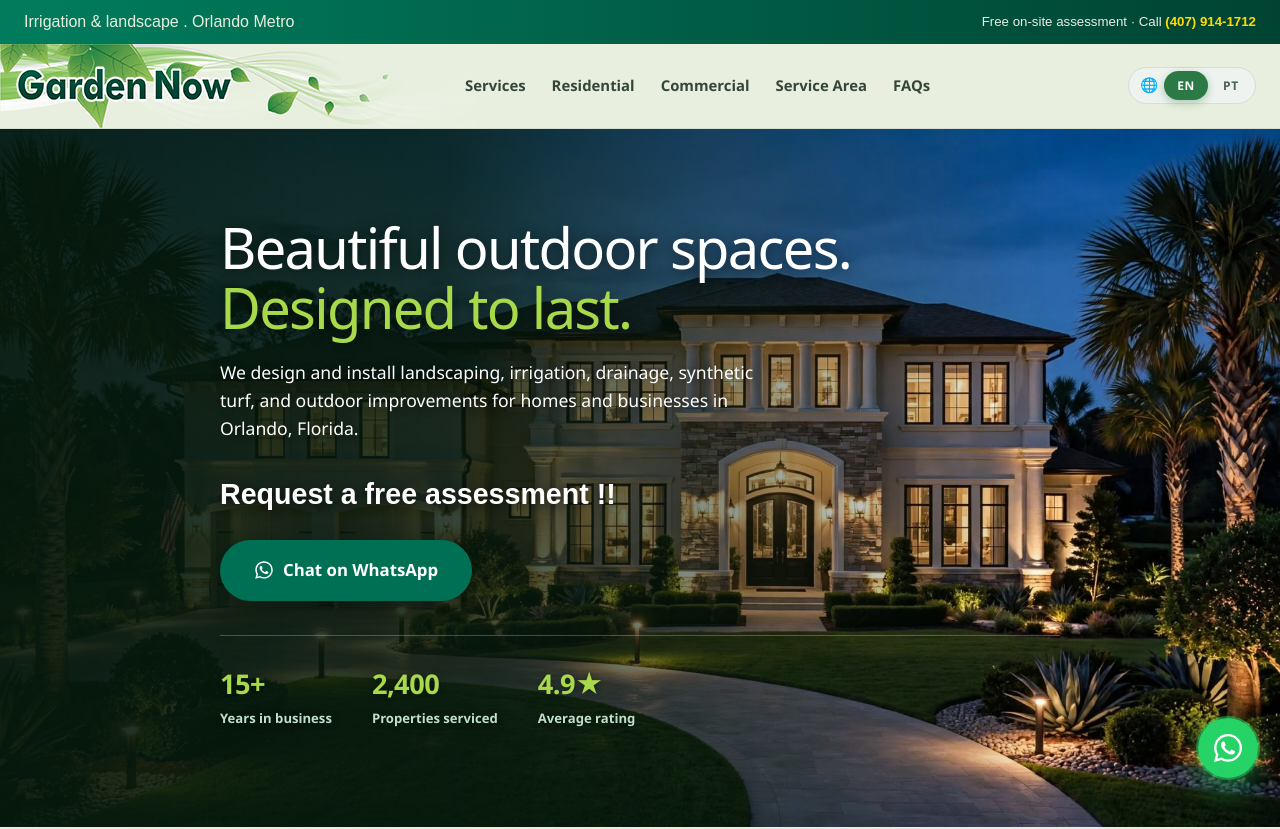
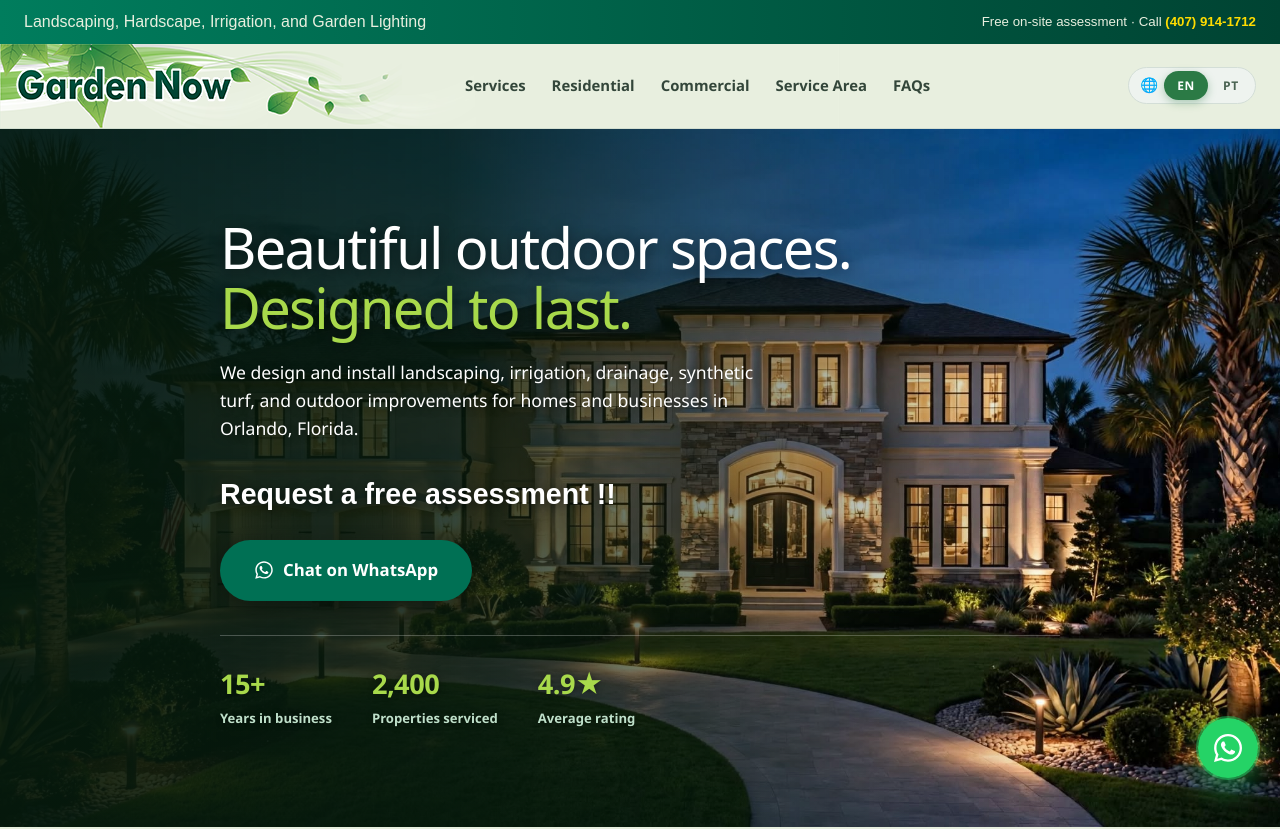
Before and after one commit to Kernel932/gardennow, a React (Vite) app: page / in a window 1280 px wide. Shown: the top 829 px of the page. Built offline with nearby package versions, Linux system fonts and the light colour scheme.

Commit message:
19.10.2026 NOVA

```diff
--- a/index.html
+++ b/index.html
@@ -374,16 +374,16 @@
 <!-- TOP BAR -->
 <div class="topbar" style="background: linear-gradient(90deg, #007D5D 0%, #004332 100%);">
   <div class="wrap" style="width:100%;max-width:100%;margin:0;padding:0 24px;display:flex;justify-content:space-between;align-items:center;">
-    <span data-i18n="topBar" style="font-size:16px;color:#E8EFDF;font-family:'Futura Md BT','Futura',sans-serif;text-align:left;margin-left:0;margin-right:auto;justify-self:flex-start;">Irrigation &amp; landscape . Orlando Metro</span>
+    <span data-i18n="topBar" style="font-size:16px;color:#E8EFDF;font-family:'Futura Md BT','Futura',sans-serif;text-align:left;margin-left:0;margin-right:auto;justify-self:flex-start;">Paisagismo, Elementos Estruturais Externos, Irrigação e iluminação de Jardim</span>
     <span data-i18n="topBarPhone" style="color:#E8EFDF;font-family:'Futura Md BT','Futura',sans-serif;">Free on-site assessment · Call <strong style="color:#ffdc00;">(407) 914-1712</strong></span>
   </div>
 </div>
 
 <!-- NAV -->
 <header class="nav">
-  <div class="wrap" style="background-color: #e8efdf; background: #e8efdf url('/backgroundbarra7.png') no-repeat left center / auto 100%; width: 100%;">
+  <div class="wrap" style="background-color: #e8efdf; background: #e8efdf url('public/backgroundbarra7.png') no-repeat left center / auto 100%; width: 100%;">
     <div class="nav-logo-wrap">
-      <img src="/LogoGarden5.png" alt="Garden Now" width="267" height="84" style="display:block;max-width:100%;height:auto;background:transparent;">
+      <img src="public/LogoGarden5.png" alt="Garden Now" width="267" height="84" style="display:block;max-width:100%;height:auto;background:transparent;">
     </div>
     <nav class="links" id="navLinks">
       <a href="#services" data-i18n="navServices">Services</a>
@@ -765,7 +765,7 @@ const WA_NUMBER = '14079141712'; // <-- troque pelo seu número, formato interna
 /* ============ i18n dictionary ============ */
 const I18N = {
   en: {
-    topBar:"Irrigation & landscape . Orlando Metro",
+    topBar:"Landscaping, Hardscape, Irrigation, and Garden Lighting",
     topBarPhone:'Free on-site assessment · Call <strong style="color:#ffdc00;">(407) 914-1712</strong>',
     logoTag:"Landscaping",
     navServices:"Services", navRes:"Residential", navCom:"Commercial",
@@ -897,7 +897,7 @@ const I18N = {
     footRights:"© 2026 Garden Now Grounds Care. All rights reserved."
   },
   pt: {
-    topBar:"Irrigation & landscape . Orlando Metro",
+    topBar:"Paisagismo, Elementos Estruturais Externos, Irrigação e iluminação de Jardim",
     topBarPhone:'Avaliação gratuita no local · Ligue <strong style="color:#ffdc00;">(407) 914-1712</strong>',
     logoTag:"Landscaping",
     navServices:"Serviços", navRes:"Residencial", navCom:"Comercial",
--- a/src/components/Navbar.tsx
+++ b/src/components/Navbar.tsx
@@ -33,7 +33,7 @@ export const Navbar: React.FC<NavbarProps> = ({ lang, onOpenWhatsAppModal }) =>
         className="w-full max-w-full mx-0 pl-0 pr-4 sm:pr-6 h-20 flex items-center justify-between gap-6 bg-[#e8efdf]"
         style={{
           backgroundColor: '#e8efdf',
-          backgroundImage: "url('/backgroundbarra7.png')",
+          backgroundImage: "url('public/backgroundbarra7.png')",
           backgroundRepeat: 'no-repeat',
           backgroundPosition: 'left center',
           backgroundSize: 'auto 100%',
@@ -42,7 +42,7 @@ export const Navbar: React.FC<NavbarProps> = ({ lang, onOpenWhatsAppModal }) =>
         {/* Logo container with uploaded image without alterations */}
         <div className="flex items-center justify-start h-20 w-[267px] min-w-[267px] shrink-0 mr-auto text-left pl-0 ml-0">
           <img
-            src="/LogoGarden5.png"
+            src="public/LogoGarden5.png"
             alt="Garden Now"
             width={267}
             height={84}
--- a/src/i18n/translations.ts
+++ b/src/i18n/translations.ts
@@ -3,7 +3,7 @@ export const DISPLAY_PHONE = '(407) 914-1712';
 
 export const translations = {
   en: {
-    topBar: "Irrigation & landscape . Orlando Metro",
+    topBar: "Landscaping, Hardscape, Irrigation, and Garden Lighting",
     topBarPhone: "Free on-site assessment · Call",
     phoneHours: "Mon–Sat 7am–6pm",
     logoTag: "Landscaping",
@@ -207,7 +207,7 @@ export const translations = {
   },
 
   pt: {
-    topBar: "Irrigation & landscape . Orlando Metro",
+    topBar: "Paisagismo, Elementos Estruturais Externos, Irrigação e iluminação de Jardim",
     topBarPhone: "Avaliação gratuita no local · Ligue",
     phoneHours: "Seg–Sáb 7h–18h",
     logoTag: "Landscaping",
```
